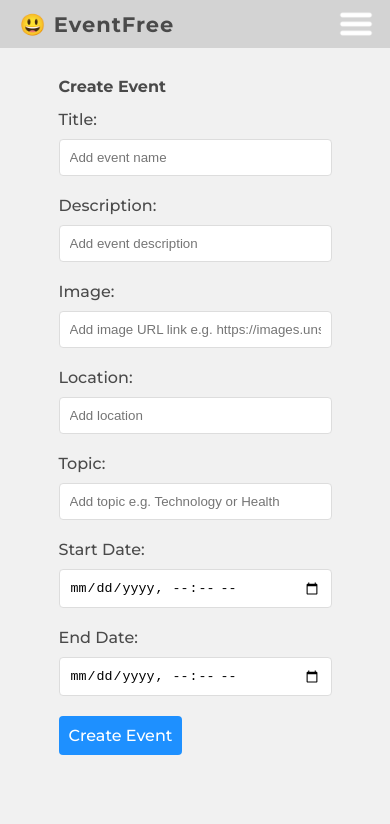
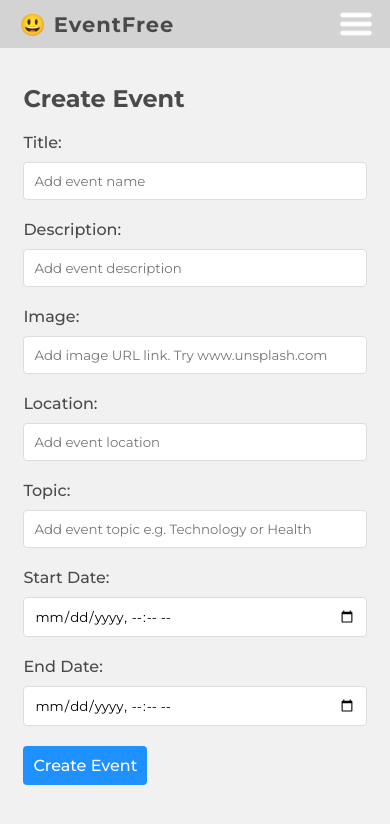
Before and after one commit to GemboJones/events-app, a React (Vite) app in the folder frontend/: page /create in a window 390 px wide. Shown: the top 824 px of the page. Built offline with nearby package versions, Linux system fonts and the light colour scheme.

Commit message:
adds event page links to login and signup when not logged in and updates styling

```diff
--- a/frontend/src/components/CreateEvent.jsx
+++ b/frontend/src/components/CreateEvent.jsx
@@ -79,7 +79,7 @@ export const CreateEvent = () => {
         <label>Image:</label>
         <input
           type="text"
-          placeholder="Add image URL link e.g. https://images.unsplash.com/photo-1517457373958-b7bdd4587205"
+          placeholder="Add image URL link. Try www.unsplash.com"
           onChange={(e) => setImage(e.target.value)}
           value={image}
         />
@@ -87,7 +87,7 @@ export const CreateEvent = () => {
         <label>Location:</label>
         <input
           type="text"
-          placeholder="Add location"
+          placeholder="Add event location"
           onChange={(e) => setLocation(e.target.value)}
           value={location}
         />
@@ -95,7 +95,7 @@ export const CreateEvent = () => {
         <label>Topic:</label>
         <input
           type="text"
-          placeholder="Add topic e.g. Technology or Health"
+          placeholder="Add event topic e.g. Technology or Health"
           onChange={(e) => setTopic(e.target.value)}
           value={topic}
         />
--- a/frontend/src/components/Events.jsx
+++ b/frontend/src/components/Events.jsx
@@ -28,12 +28,12 @@ export const Events = () => {
     <>
       <div className={styles.container}>
         <h1>Explore events</h1>
-        <h2>
+        <h2 className={styles.events__subHeading}>
           Enjoy FREE social events, webinars to boost your career and fun days
           out without the cost.
         </h2>
         <div>{isLoading && <p>Loading...</p>}</div>
-        <ul className={styles.events}>
+        <ul className={styles.eventsGrid}>
           {events.map(
             ({
               _id,
@@ -54,11 +54,11 @@ export const Events = () => {
                       alt=""
                       className={styles.eventCard__image}
                     />
-                    <div className={styles.eventCard__text}>
+                    <div className={styles.eventCard__textContainer}>
                       <p className={styles.topicText}>
                         <strong>{topic}</strong>
                       </p>
-                      <h3>{title} </h3>
+                      <h3 className={styles.eventCard__title}>{title} </h3>
                       <p>
                         {Intl.DateTimeFormat("en-GB", dateOptions).format(
                           Date.parse(startDate)
--- a/frontend/src/components/SingleEvent.jsx
+++ b/frontend/src/components/SingleEvent.jsx
@@ -1,6 +1,6 @@
 import React, { useContext, useEffect, useState } from "react";
 import UserContext from "../context/userContext";
-import { useParams } from "react-router-dom";
+import { useParams, Link } from "react-router-dom";
 import { getEvent } from "../api";
 import styles from "../styles/SingleEvent.module.css";
 import { GetTicketBtn } from "./GetTicketBtn";
@@ -36,9 +36,6 @@ export const SingleEvent = () => {
     day: "numeric",
     month: "long",
     weekday: "long",
-    // hour: "numeric",
-    // minute: "numeric",
-    // timeZoneName: "short",
     timeZone: "Europe/London",
   };
 
@@ -50,17 +47,13 @@ export const SingleEvent = () => {
   return (
     <div className={styles.container}>
       <div className={styles.eventImage__container}>
-        <img
-          className={styles.eventImage}
-          src={singleEvent.image}
-          alt=""
-        />
+        <img className={styles.eventImage} src={singleEvent.image} alt="" />
       </div>
       <h4 className={styles.topicText}>{singleEvent.topic}</h4>
       <h1 className={styles.singleEvent__title}>{singleEvent.title}</h1>
       <p>
         <strong>Date</strong> <br />
-        📅{" "}
+        🗓️{" "}
         {Intl.DateTimeFormat("en-GB", dateOptions).format(
           Date.parse(singleEvent.startDate)
         )}
@@ -76,18 +69,6 @@ export const SingleEvent = () => {
           Date.parse(singleEvent.endDate)
         )}
       </p>
-      {/* <p>
-        <strong>Starts:</strong>{" "}
-        {Intl.DateTimeFormat("en-GB", dateOptions).format(
-          Date.parse(singleEvent.startDate)
-        )}
-      </p>
-      <p>
-        <strong>Ends:</strong>{" "}
-        {Intl.DateTimeFormat("en-GB", dateOptions).format(
-          Date.parse(singleEvent.endDate)
-        )}
-      </p> */}
       <p>
         <strong>Location</strong> <br />
         📍 {singleEvent.location}
@@ -124,6 +105,19 @@ export const SingleEvent = () => {
         <strong>Price</strong> <br />
         🛒 {singleEvent.price}
       </p>
+
+      {!user && (
+        <p>
+          <Link to={"/signup"} className={styles.underlined}>
+            Sign up
+          </Link>{" "}
+          or{" "}
+          <Link to={"/login"} className={styles.underlined}>
+            Log in
+          </Link>
+        </p>
+      )}
+
       {user && !isUserAttending && (
         <GetTicketBtn
           attending={attending}
--- a/frontend/src/styles/Events.module.css
+++ b/frontend/src/styles/Events.module.css
@@ -2,26 +2,16 @@
   padding: 2% 10%;
 }
 
-h2 {
+.events__subHeading {
   font-size: 16px;
 }
 
-h3 {
-  font-size: 20px;
-}
-
-.topicText {
-  font-size: 14px;
-  color: slategray;
-}
-
-.events {
+.eventsGrid {
   padding: 0rem;
   display: grid;
   column-gap: 40px;
   grid-template-columns: repeat(auto-fit, minmax(260px, 1fr));
 }
-
 .eventCard {
   list-style-type: none;
   border: 2px solid;
@@ -29,7 +19,6 @@ h3 {
   border-color: rgb(225, 226, 230);
   margin: 1.5rem 0;
 }
-
 .eventCard:hover {
   background-color: #e4ecff;
   border: 2px solid;
@@ -44,26 +33,33 @@ h3 {
   max-height: 230px;
   border-radius: 9px 9px 0px 0px;
 }
-
-.eventCard__text {
+.eventCard__textContainer {
   margin: 12px;
 }
+.topicText {
+  font-size: 14px;
+  color: slategray;
+}
+.eventCard__title {
+  font-size: 20px;
+}
+
 
 @media screen and (max-width: 830px) {
   .container {
     padding: 3% 5%;
   }
 
-  h3 {
-    font-size: 22px;
-  }
-
-  .topicText {
-    font-size: 16px;
-  }
-
   .eventCard {
   margin: 1rem 0;
 }
 
+.topicText {
+  font-size: 16px;
 }
+
+.eventCard__title {
+   font-size: 22px;
+ }
+
+}
--- a/frontend/src/styles/Login.module.css
+++ b/frontend/src/styles/Login.module.css
@@ -1,5 +1,5 @@
 .container {
-  padding: 4% 15%;
+  padding: 3% 20%;
 }
 
 label,
@@ -8,6 +8,7 @@ input {
 }
 input,
 select {
+  font-family: inherit;
   padding: 10px;
   margin-top: 10px;
   margin-bottom: 20px;
@@ -30,6 +31,7 @@ button {
 .underlined {
   text-decoration: underline;
   font-weight: 700;
+  color: dodgerblue;
 }
 div.error {
   font-size: 14px;
@@ -43,3 +45,9 @@ div.error {
 /* input.error {
   border: 1px solid red;
 } */
+
+@media screen and (max-width: 830px) {
+  .container {
+    padding: 4% 6%;
+  }
+}
--- a/frontend/src/styles/SingleEvent.module.css
+++ b/frontend/src/styles/SingleEvent.module.css
@@ -27,6 +27,12 @@ ul {
   color: slategray;
 }
 
+.underlined {
+  text-decoration: underline;
+  font-weight: 700;
+  color: dodgerblue;
+}
+
 @media screen and (max-width: 830px) {
   .container {
     padding: 6%;
```
